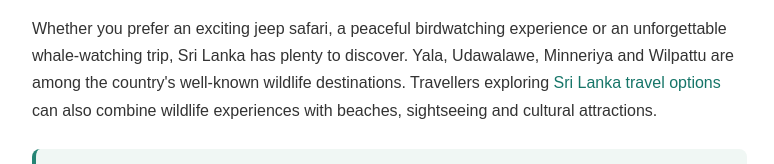
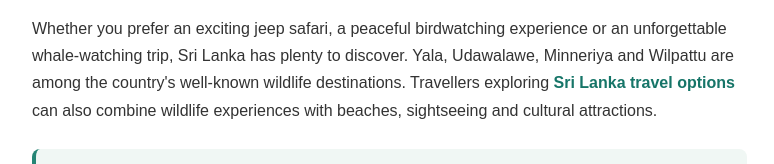
Before and after one commit to nooraliafatima/travelwithnoor, a plain HTML site: page blog/wildlife-experiences-in-sri-lanka.html in a window 1280 px wide. Shown: the part 1023-1187 px from the top of the page, without its empty margins (70-844 px from the left). Drawn offline with Linux system fonts and the light colour scheme.

Commit message:
Update wildlife-experiences-in-sri-lanka.html

```diff
--- a/blog/wildlife-experiences-in-sri-lanka.html
+++ b/blog/wildlife-experiences-in-sri-lanka.html
@@ -318,7 +318,7 @@
         Travellers exploring
         <a href="https://www.aroohatours.com/des/srilanka-tour-packages-from-dubai"
            target="_blank" rel="noopener noreferrer">
-          Sri Lanka travel options
+          <strong>Sri Lanka travel options</strong>
         </a>
         can also combine wildlife experiences with beaches, sightseeing
         and cultural attractions.
```
